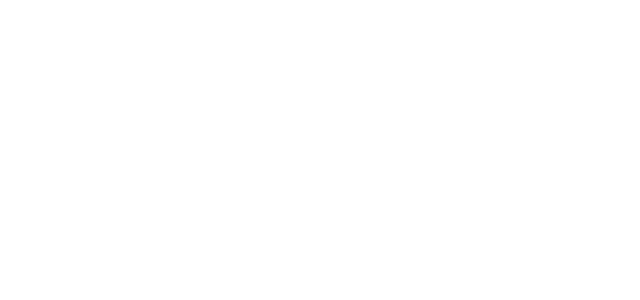
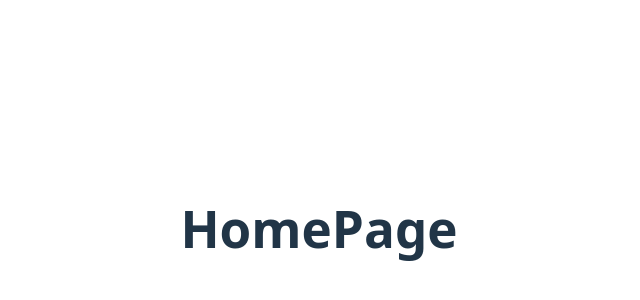
Before and after one commit to DhanushkaChandimal/SPAs-Axios-and-React-Routing, a React (Vite) app: page / in a window 1280 px wide. Shown: the part 172-472 px from the top of the page, without its empty margins (321-961 px from the left). Built offline with nearby package versions, Linux system fonts and the light colour scheme.

Commit message:
Create dummy pages and route home page

```diff
--- a/src/App.jsx
+++ b/src/App.jsx
@@ -2,11 +2,16 @@
 // Install react-router-dom to handle the navigation and routes by running: npm install react-router-dom
 // Install Axios by running: npm install axios
 import './App.css'
+import { Routes, Route } from 'react-router-dom';
+import HomePage from './components/HomePage';
 
 function App() {
 
   return (
     <>
+      <Routes>
+        <Route path="/" element={<HomePage />} />
+      </Routes>
     </>
   )
 }
--- a/src/components/HomePage.jsx
+++ b/src/components/HomePage.jsx
@@ -0,0 +1,6 @@
+const HomePage = () =>{
+
+    return <h1>HomePage</h1>
+}
+
+export default HomePage;
--- a/src/components/NavBar.jsx
+++ b/src/components/NavBar.jsx
@@ -0,0 +1,6 @@
+const NavBar = () =>{
+
+    return <h1>NavBar</h1>
+}
+
+export default NavBar;
--- a/src/components/NotFound.jsx
+++ b/src/components/NotFound.jsx
@@ -0,0 +1,6 @@
+const NotFound = () =>{
+
+    return <h1>NotFound</h1>
+}
+
+export default NotFound;
--- a/src/components/UserTodos.jsx
+++ b/src/components/UserTodos.jsx
@@ -0,0 +1,6 @@
+const UserTodos = () =>{
+
+    return <h1>UserTodos</h1>
+}
+
+export default UserTodos;
--- a/src/components/Users.jsx
+++ b/src/components/Users.jsx
@@ -0,0 +1,6 @@
+const Users = () =>{
+
+    return <h1>Users</h1>
+}
+
+export default Users;
```
